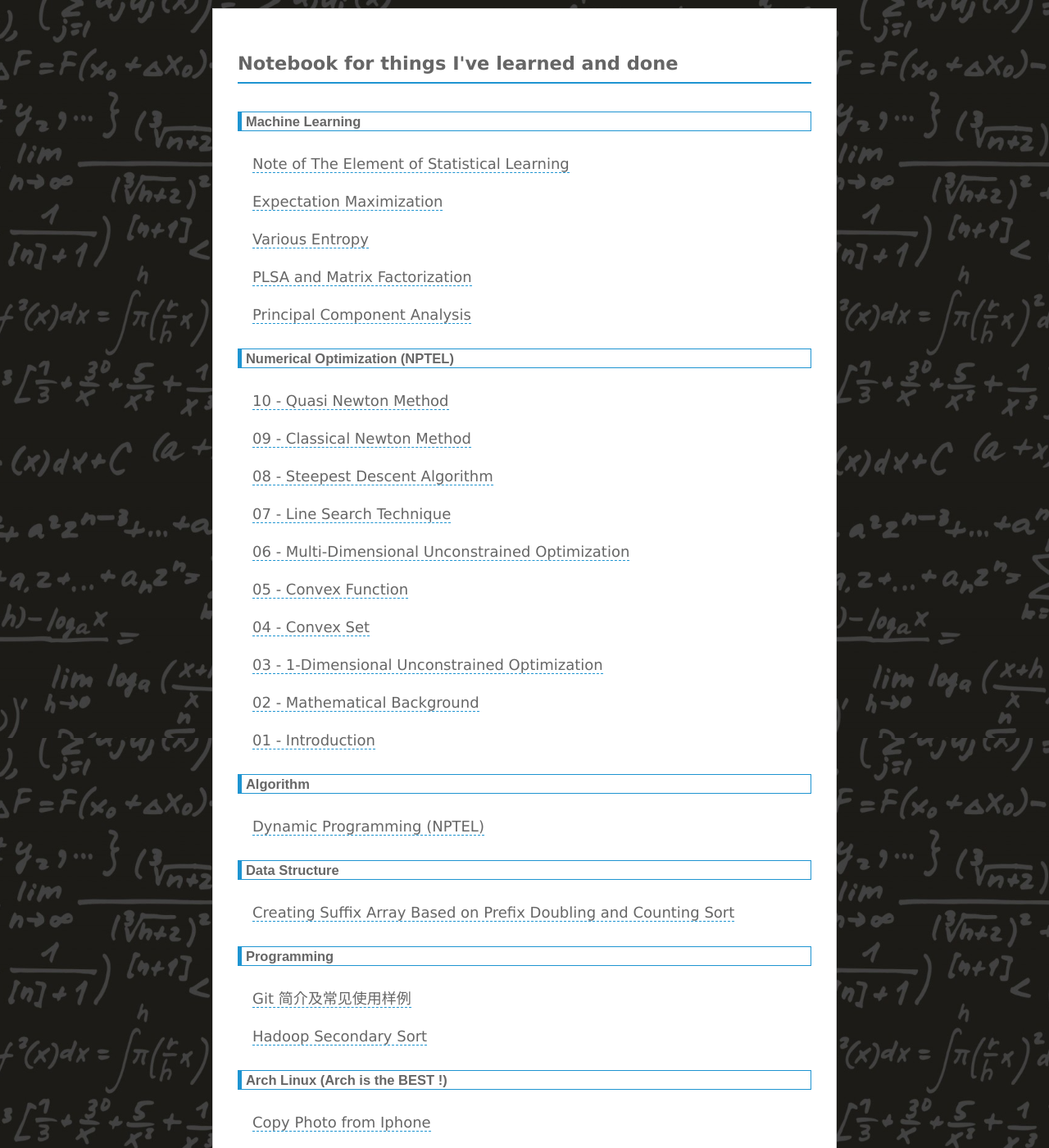
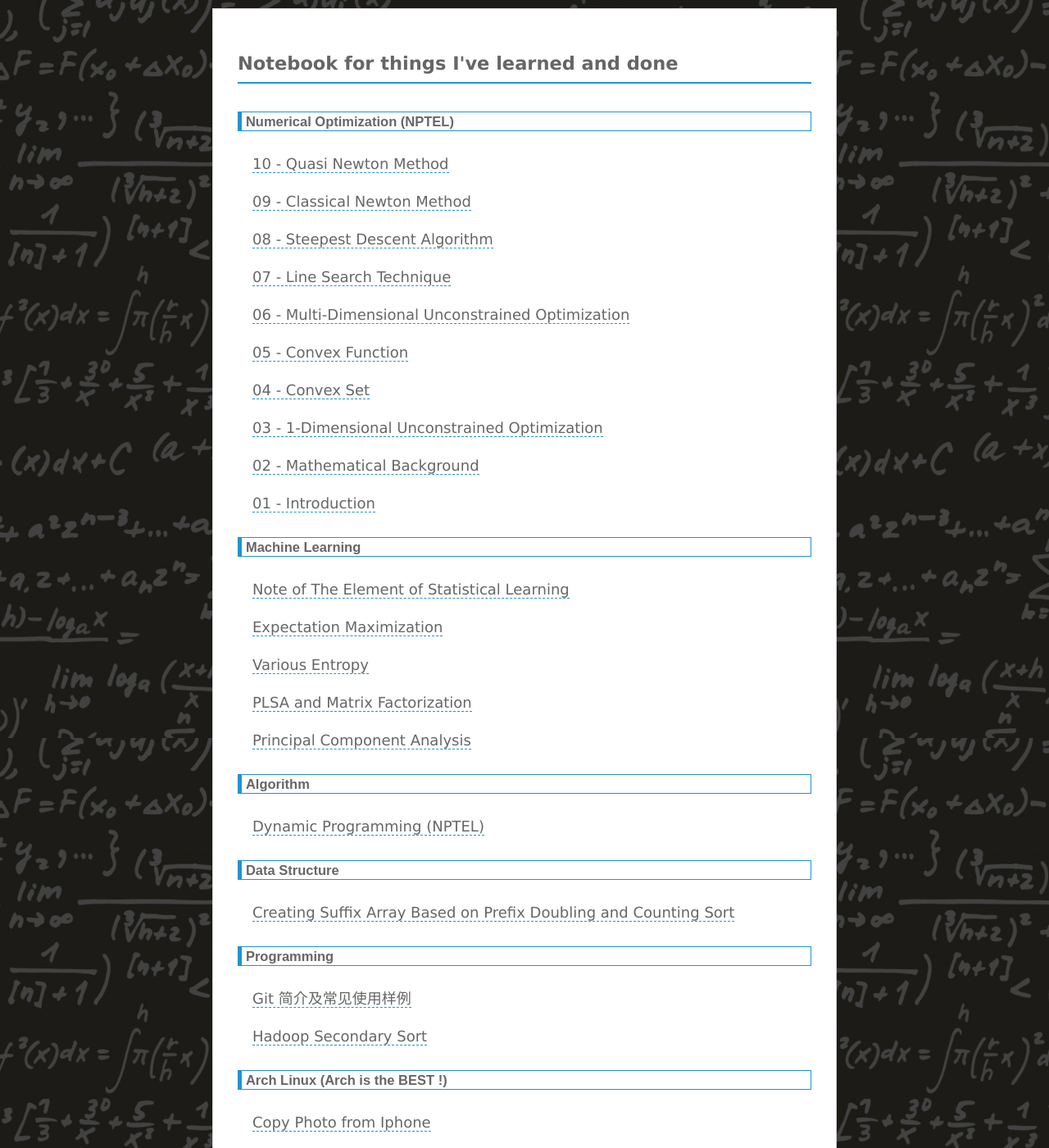
Before and after one commit to chenrushan/chenrushan.github.io, a Jekyll site: the page built from index.html, in a window 1280 px wide and 1400 px high. Shown: the whole window at 82% size. Built offline with Jekyll 4.4.1, drawn with Linux system fonts in a browser that asks for light colours; Markdown is read by kramdown in place of the engine named in the settings.

Commit message:
home page update

```diff
--- a/index.html
+++ b/index.html
@@ -5,17 +5,17 @@ title: Notebook
 
 <div id="home">
   <ul class="cats">
-    <li><span class="catname">Machine Learning</span>
+    <li><span class="catname">Numerical Optimization (NPTEL)</span>
       <ul class="posts">
-        {% for post in site.categories.ml %}
+        {% for post in site.categories.nnumop %}
           <li><a href="{{ post.url }}">{{ post.title }}</a></li>
         {% endfor %}
       </ul>
     </li>
 
-    <li><span class="catname">Numerical Optimization (NPTEL)</span>
+    <li><span class="catname">Machine Learning</span>
       <ul class="posts">
-        {% for post in site.categories.nnumop %}
+        {% for post in site.categories.ml %}
           <li><a href="{{ post.url }}">{{ post.title }}</a></li>
         {% endfor %}
       </ul>
```
